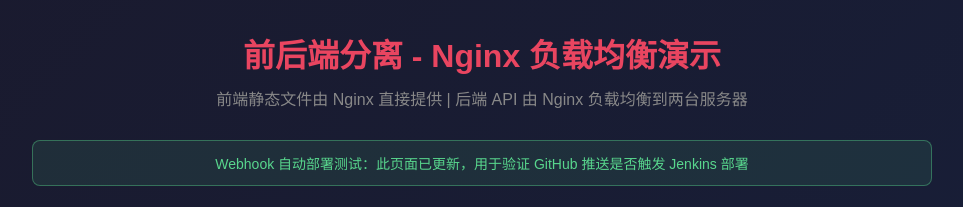
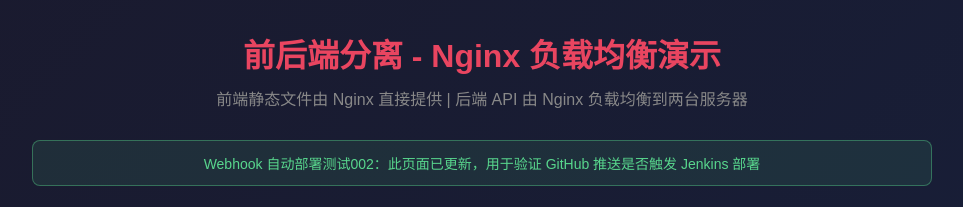
Before and after one commit to yuxmgit/nginx-test-wsl, a plain HTML site: page frontend/index.html in a window 1280 px wide. Shown: the top 207 px of the page, without its empty margins (158-1121 px from the left). Drawn offline with Linux system fonts and the light colour scheme; no server answers.

Commit message:
fix: 更新 webhook 自动部署测试信息以验证 GitHub 推送触发 Jenkins 部署

```diff
--- a/frontend/index.html
+++ b/frontend/index.html
@@ -209,7 +209,7 @@
 <div class="container">
     <h1>前后端分离 - Nginx 负载均衡演示</h1>
     <p class="subtitle">前端静态文件由 Nginx 直接提供 | 后端 API 由 Nginx 负载均衡到两台服务器</p>
-    <div class="webhook-banner">Webhook 自动部署测试：此页面已更新，用于验证 GitHub 推送是否触发 Jenkins 部署</div>
+    <div class="webhook-banner">Webhook 自动部署测试002：此页面已更新，用于验证 GitHub 推送是否触发 Jenkins 部署</div>
 
     <!-- ===== 部署信息面板：验证 CI/CD 流水线 ===== -->
     <div class="card build-card">
```
